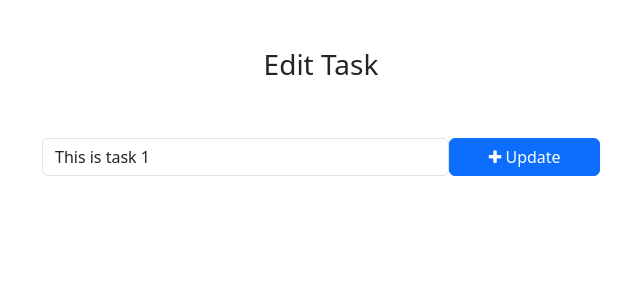
After one commit to jay-patel-7/Django-ToDo, a Django app: page /todo/edit_task/1/ in a window 1280 px wide. The commit adds this page. Shown: the top 300 px of the page, without its empty margins (319-959 px from the left). Run offline with Django 5.2, Linux system fonts and the light colour scheme; data comes from the database, SQL or seed files in the repository; both versions use the stored data as it was after the commit.

```diff
--- /dev/null
+++ b/templates/edit_task.html
@@ -0,0 +1,33 @@
+<!DOCTYPE html>
+<html lang="en">
+<head>
+    <meta charset="UTF-8">
+    <meta name="viewport" content="width=device-width, initial-scale=1.0">
+    <title>Edit Task</title>
+
+    <!-- Bootstrap -->
+    <link href="https://cdn.jsdelivr.net/npm/bootstrap@5.3.0-alpha1/dist/css/bootstrap.min.css" rel="stylesheet" integrity="sha384-GLhlTQ8iRABdZLl6O3oVMWSktQOp6b7In1Zl3/Jr59b6EGGoI1aFkw7cmDA6j6gD" crossorigin="anonymous">
+    <script src="https://cdn.jsdelivr.net/npm/bootstrap@5.3.0-alpha1/dist/js/bootstrap.bundle.min.js" integrity="sha384-w76AqPfDkMBDXo30jS1Sgez6pr3x5MlQ1ZAGC+nuZB+EYdgRZgiwxhTBTkF7CXvN" crossorigin="anonymous"></script>
+    <!-- Font Awesome Icons -->
+    <link rel="stylesheet" href="https://cdnjs.cloudflare.com/ajax/libs/font-awesome/4.7.0/css/font-awesome.min.css">
+
+
+</head>
+<body>
+    <div class="container">
+        <h3 class="pt-5 pb-5 text-center">Edit Task</h3>
+
+        <form action="{% url 'edit_task' get_task.id %}" method="POST" style="width: 50%; margin: 0 auto;">
+            {% csrf_token %}
+            <div class="form-group">
+                <span style="display: flex;">
+                    <!-- the name of the input will be used to get the value of the input in the view -->
+                    <input type="text" name="task" class="form-control" placeholder="Add a task" value="{{ get_task.task }}">
+                    <button type="submit" class="btn btn-primary" style="width: 200px;"><i class="fa fa-plus"></i> Update </button>
+                </span>
+            </div>
+        </form>
+    </div>
+
+</body>
+</html>
--- a/templates/home.html
+++ b/templates/home.html
@@ -32,8 +32,8 @@
                         {{ task.task }}
                         <span style="position: relative; float: right;">
                             <a class="btn btn-success" href="{% url 'mark_as_done' task.id %}"><i class="fa fa-check"></i> Mark as Done</a>
-                            <a class="btn btn-danger"><i class="fa fa-trash"></i></a>
-                            <a class="btn btn-primary"><i class="fa fa-pencil"></i></a>
+                            <a class="btn btn-danger" href="{% url 'delete_task' task.id %}"><i class="fa fa-trash"></i></a>
+                            <a class="btn btn-primary" href="{% url 'edit_task' task.id %}"><i class="fa fa-pencil"></i></a>
                         </span>
                     </div>
                 </div>
--- a/todo/urls.py
+++ b/todo/urls.py
@@ -5,4 +5,6 @@ urlpatterns = [
     path('addTask/', views.addTask, name='addTask'),
     path('mark_as_done/<int:id>/', views.mark_as_done, name='mark_as_done'),
     path('mark_as_undone/<int:id>/', views.mark_as_undone, name='mark_as_undone'),
+    path('delete_task/<int:id>/', views.delete_task, name='delete_task'),
+    path('edit_task/<int:id>/', views.edit_task, name='edit_task'),
 ]
--- a/todo/views.py
+++ b/todo/views.py
@@ -24,3 +24,21 @@ def mark_as_undone(request, id):
     task.completed = False
     task.save()
     return redirect('home')
+
+def delete_task(request, id):
+    task = get_object_or_404(Task, id=id)
+    task.delete()
+    return redirect('home')
+
+def edit_task(request, id):
+    get_task = get_object_or_404(Task, id=id)
+    if request.method == 'POST':
+        new_task = request.POST['task']
+        get_task.task = new_task
+        get_task.save()
+        return redirect('home')
+    else:
+        context = {
+            'get_task': get_task,
+        }
+        return render(request, 'edit_task.html', context)
```
Also changed, not shown: db.sqlite3.
